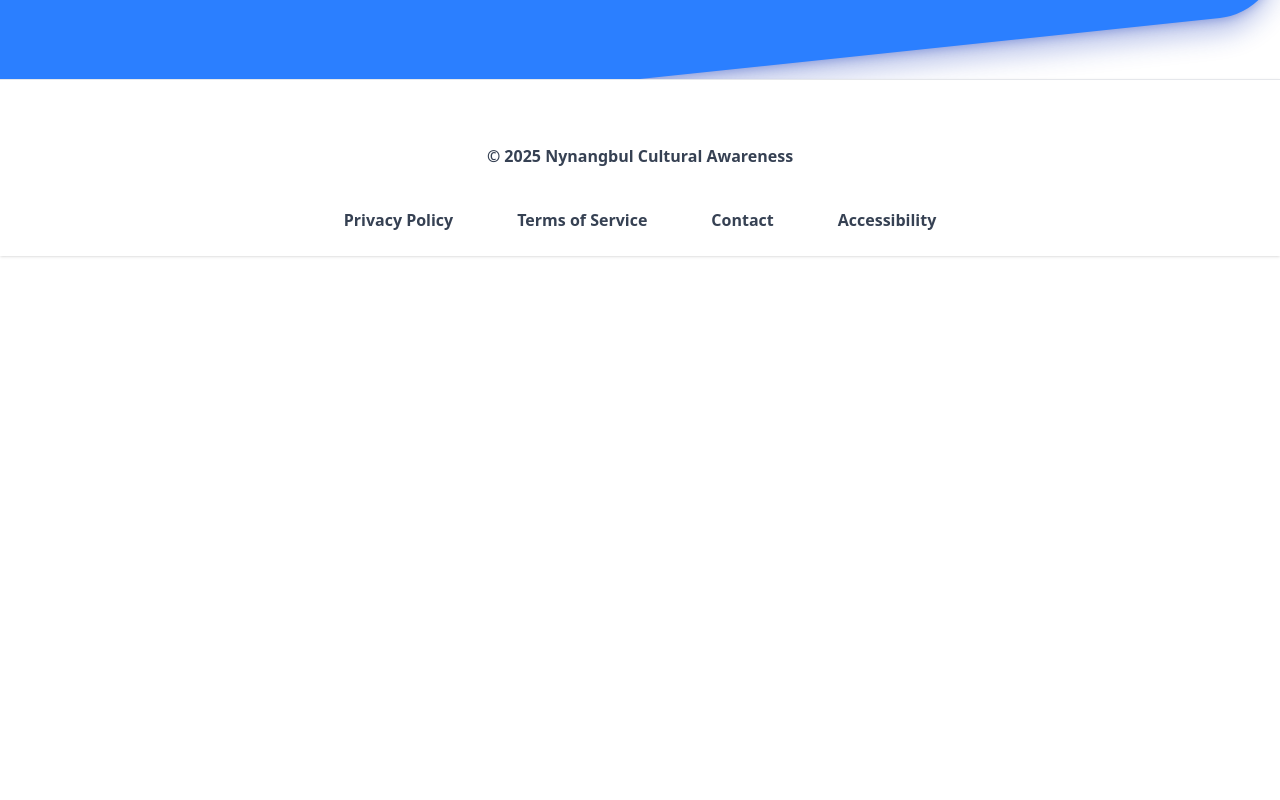
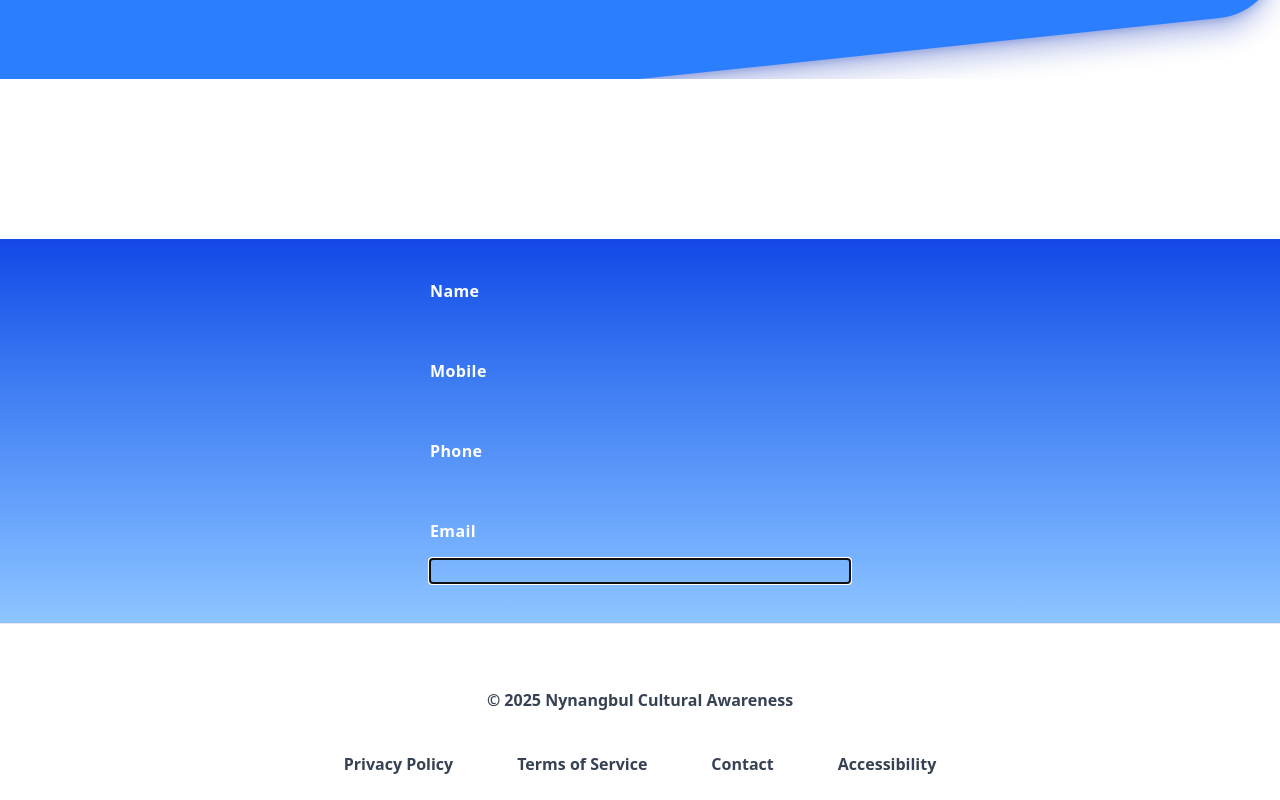
Before and after one commit to Jayden-j1/CA, a Next.js app: page /contact in a window 1280 px wide. Shown: the part 414-1214 px from the top of the page. Before the commit the page ends 800 px from the top, so only its background shows below. Built offline with nearby package versions, Linux system fonts and the light colour scheme.

Commit message:
Adding contact form to contact page started

```diff
--- a/app/contact/page.js
+++ b/app/contact/page.js
@@ -1,4 +1,6 @@
 import TopofPageContent from "../../components/topPage/topOfPageStyle";
+import ContactFormComponent from "../../components/forms/contactForm";
+
 
 export default function ContactPage() {
     return (
@@ -8,6 +10,10 @@ export default function ContactPage() {
             paragraphContent="Placeholder text for now."
             linkOne="Contact form below"
           />
+
+          <section className="flex flex-col justify-center items-center bg-gradient-to-b from-blue-700 to-blue-300 mt-40">
+            <ContactFormComponent />
+          </section>
         </>
     );
 }
--- a/components/forms/contactForm.jsx
+++ b/components/forms/contactForm.jsx
@@ -0,0 +1,26 @@
+export default function ContactFormComponent() {
+    return (
+        // Form
+        <form action="#" method="#" className="flex flex-col gap-4 p-6 sm:p-8 md:p-10 w-[90%] sm:w-[400px] md:w-[450px] lg:w-[500px]">
+
+            {/* Name Label and Input */}
+            <label htmlFor="name" className="text-left text-white font-bold text-sm tracking-wide md:text-base">Name</label>
+            <input type="text" name="name" id="name" required autoFocus/>
+
+
+            {/* Mobile Number Label and Input */}
+            <label htmlFor="moblieNumber" className="text-left text-white font-bold text-sm tracking-wide md:text-base">Mobile</label>
+            <input type="tel" name="mobileNumber" id="mobileNumber" required autoFocus/>
+
+            {/* Mobile Number Label and Input */}
+            <label htmlFor="phoneNumber" className="text-left text-white font-bold text-sm tracking-wide md:text-base">Phone</label>
+            <input type="tel" name="phoneNumber" id="phoneNumber" required autoFocus/>
+
+            {/* Email Label and Input */}
+            <label htmlFor="contactEmail" className="text-left text-white font-bold text-sm tracking-wide md:text-base">Email</label>
+            <input type="emai" name="email" id="email" required autoFocus/>
+
+
+        </form>
+    );
+}
```
